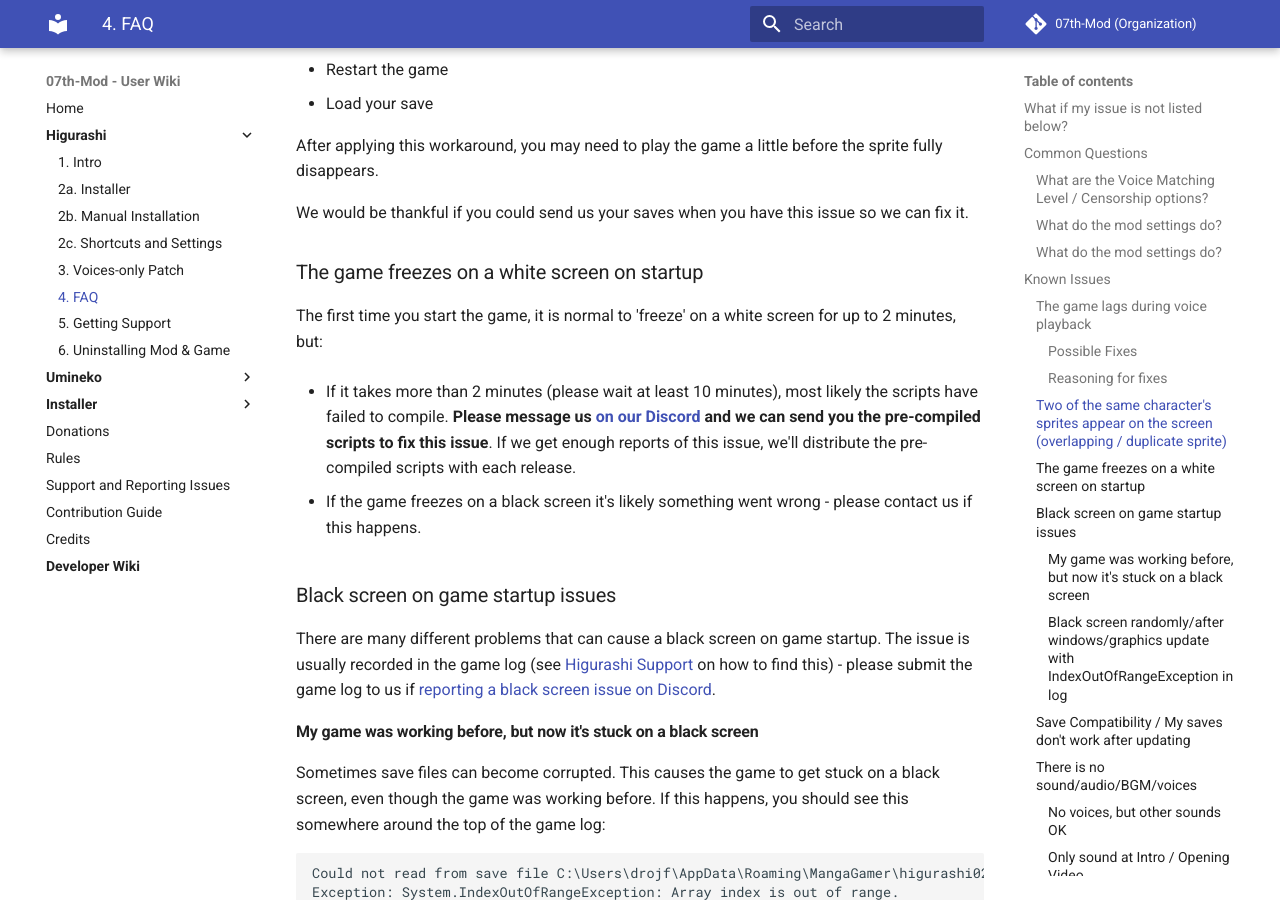
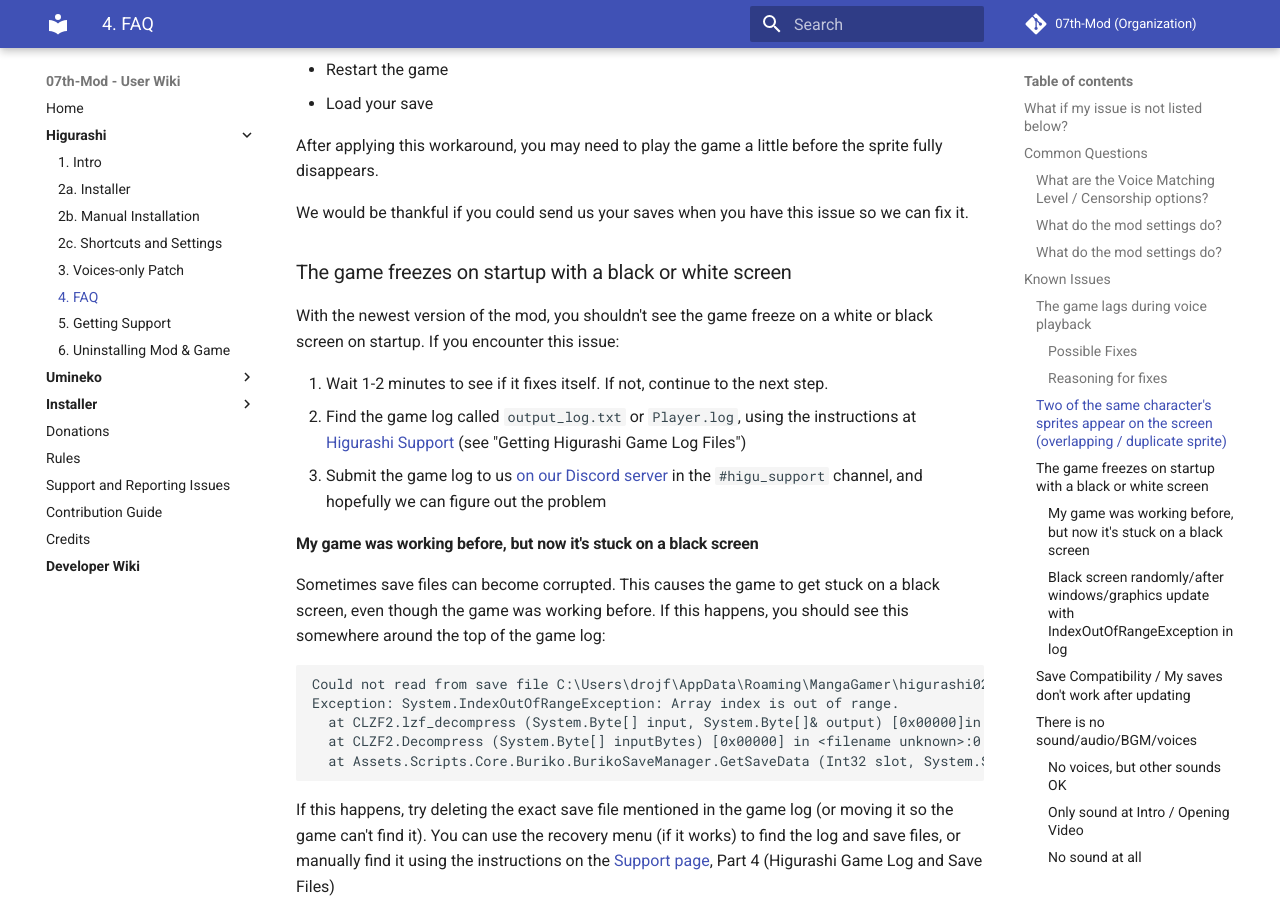
Before and after one commit to 07th-mod/wiki, an MkDocs documentation site: the page built from docs/Higurashi/FAQ.md, in a window 1280 px wide and 900 px high, scrolled down 1855 px. Built offline with MkDocs 1.6.1 and Material for MkDocs 9.7.7, drawn with Linux system fonts in a browser that asks for light colours.

Commit message:
Update FAQ for black or white screen startup issue

```diff
--- a/docs/Higurashi/FAQ.md
+++ b/docs/Higurashi/FAQ.md
@@ -44,17 +44,13 @@
 
 We would be thankful if you could send us your saves when you have this issue so we can fix it.
 
-### The game freezes on a white screen on startup
+### The game freezes on startup with a black or white screen
 
-The first time you start the game, it is normal to 'freeze' on a white screen for up to 2 minutes, but:
+With the newest version of the mod, you shouldn't see the game freeze on a white or black screen on startup. If you encounter this issue:
 
-- If it takes more than 2 minutes (please wait at least 10 minutes), most likely the scripts have failed to compile. **Please message us [on our Discord](https://discord.gg/pf5VhF9) and we can send you the pre-compiled scripts to fix this issue**. If we get enough reports of this issue, we'll distribute the pre-compiled scripts with each release.
-
-- If the game freezes on a black screen it's likely something went wrong - please contact us if this happens.
-
-### Black screen on game startup issues
-
-There are many different problems that can cause a black screen on game startup. The issue is usually recorded in the game log (see [Higurashi Support](support.md) on how to find this) - please submit the game log to us if [reporting a black screen issue on Discord](support.md).
+1. Wait 1-2 minutes to see if it fixes itself. If not, continue to the next step.
+2. Find the game log called  `output_log.txt` or `Player.log`, using the instructions at [Higurashi Support](support.md) (see "Getting Higurashi Game Log Files")
+3. Submit the game log to us [on our Discord server](https://discord.gg/pf5VhF9) in the `#higu_support` channel, and hopefully we can figure out the problem
 
 #### My game was working before, but now it's stuck on a black screen
 
```
